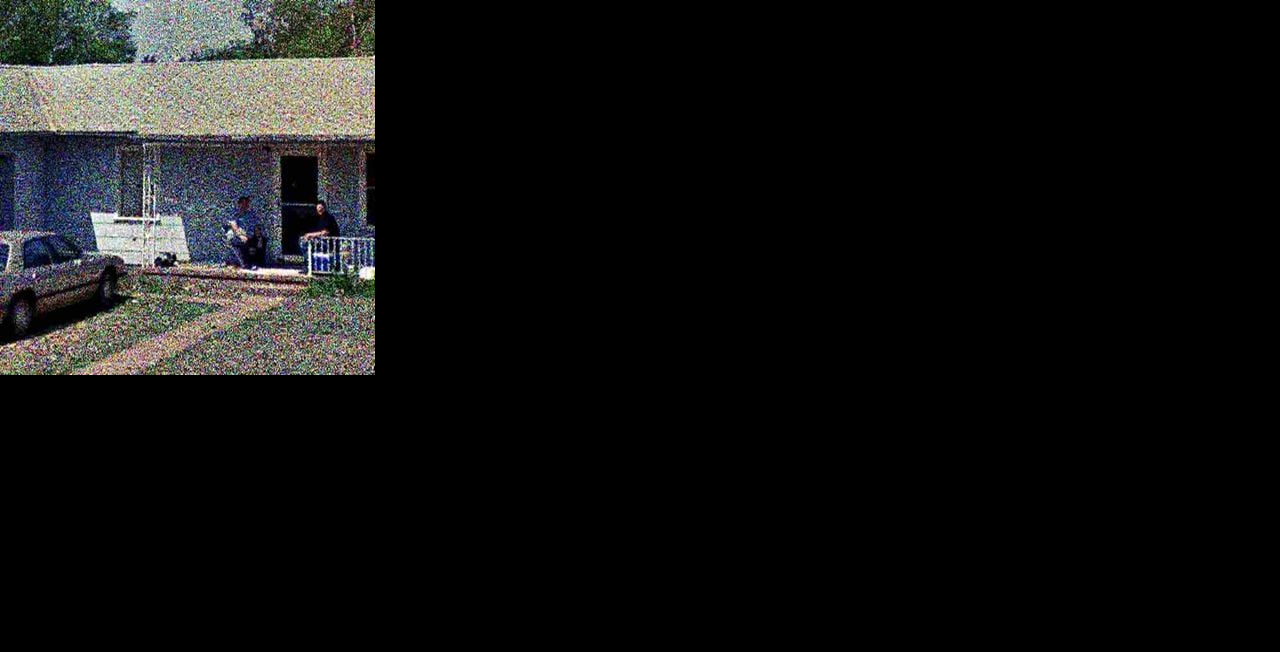
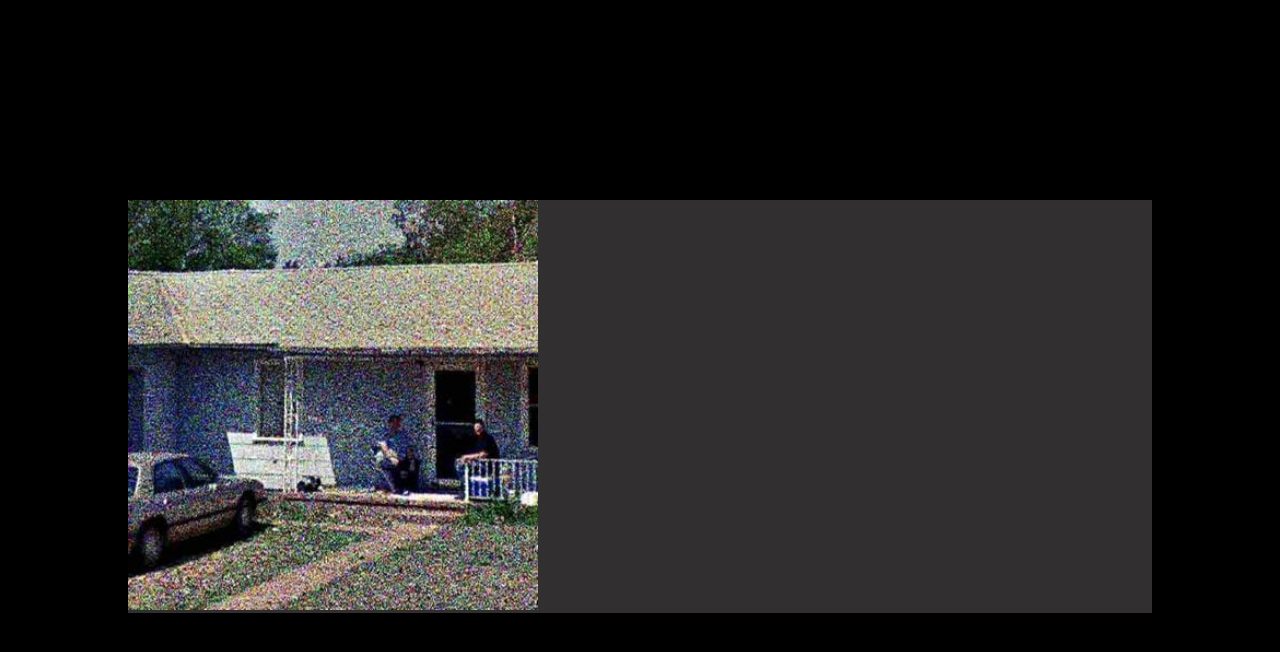
Before and after one commit to Ermorio/Proyecto_Lenguaje_de_Marcas, a plain HTML site: page Albumes_html/frailty.html in a window 1280 px wide. Drawn offline with Linux system fonts and the light colour scheme.

Commit message:
Cambiar nombre despues

```diff
--- a/Albumes_html/frailty.html
+++ b/Albumes_html/frailty.html
@@ -7,6 +7,8 @@
     <title>Document</title>
   </head>
   <body>
-    <div><img src="../Imagenes/Frailty.jpg" alt="asd" /></div>
+    <div class="contenedorAlbum">
+      <div><img class="portada" src="../Imagenes/Frailty.jpg" alt="asd" /></div>
+    </div>
   </body>
 </html>
--- a/Albumes_html/stylesAbum.css
+++ b/Albumes_html/stylesAbum.css
@@ -128,3 +128,17 @@ body {
   margin: 0;
   padding: 0;
 }
+
+.contenedorAlbum {
+  width: 80%;
+  margin: 200px auto 0 auto;
+  background-color: rgb(49, 47, 47);
+}
+
+img {
+  max-width: 500px;
+}
+
+.portada {
+  width: 40%;
+}
```
